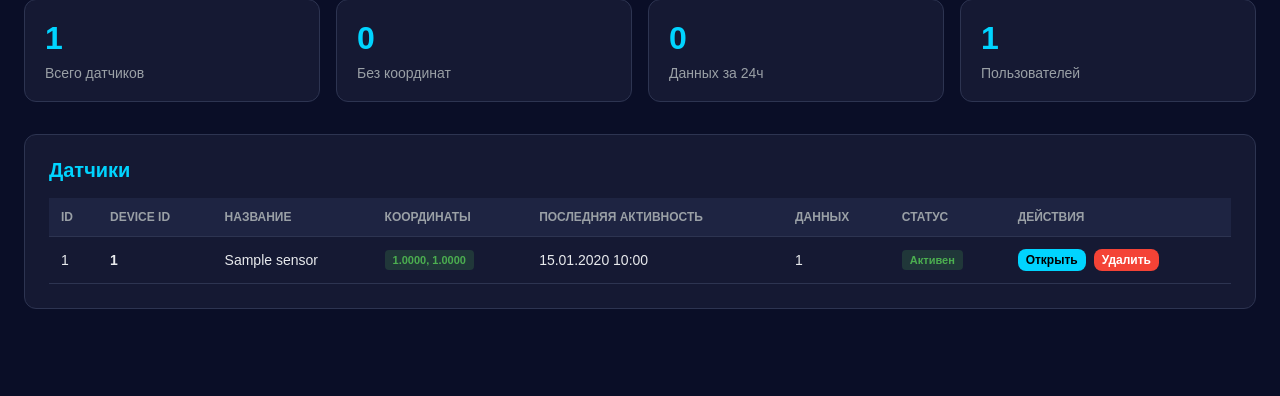
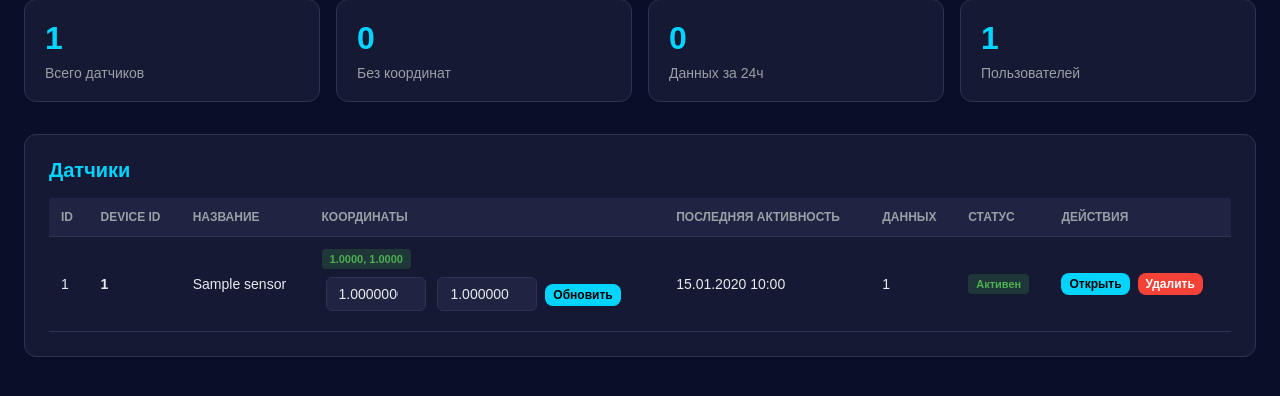
Before and after one commit to GCodekT/Distoring, a PHP site: page /admin.php in a window 1280 px wide. Shown: the part 148-544 px from the top of the page. Run offline with PHP 8.4, Linux system fonts and the light colour scheme; the visitor is signed in with stand-in values (Sample User, id 1); tables that the repository leaves empty hold one stand-in row (values such as "Sample post").

Commit message:
Add files via upload

```diff
--- a/main/admin.php
+++ b/main/admin.php
@@ -72,7 +72,7 @@ $db = Database::getInstance()->getConnection();
 // Обработка действий
 $message = '';
 
-// Установить координаты
+// Установить/обновить координаты
 if ($_SERVER['REQUEST_METHOD'] === 'POST' && isset($_POST['action'])) {
     if ($_POST['action'] === 'set_coords') {
         $sensorId = $_POST['sensor_id'];
@@ -82,13 +82,13 @@ if ($_SERVER['REQUEST_METHOD'] === 'POST' && isset($_POST['action'])) {
         $stmt = $db->prepare("UPDATE sensors SET latitude = ?, longitude = ?, is_precise_location = 1 WHERE id = ?");
         $stmt->execute([$lat, $lng, $sensorId]);
 
-        $message = "✓ Координаты установлены для датчика #$sensorId";
+        $message = "✓ Координаты обновлены для датчика #$sensorId";
     }
 
     // Установить координаты по умолчанию для всех
     if ($_POST['action'] === 'set_default_coords') {
-        $lat = $_POST['default_lat'] ?? 55.7558;
-        $lng = $_POST['default_lng'] ?? 37.6173;
+        $lat = $_POST['default_lat'] ?? 55.0144;
+        $lng = $_POST['default_lng'] ?? 82.9429;
 
         $stmt = $db->prepare("UPDATE sensors SET latitude = ?, longitude = ?, is_precise_location = 0 WHERE latitude IS NULL OR longitude IS NULL");
         $stmt->execute([$lat, $lng]);
@@ -233,6 +233,13 @@ $sensors = $db->query("
                                 <span class="badge badge-success">
                                     <?= number_format($sensor['latitude'], 4) ?>, <?= number_format($sensor['longitude'], 4) ?>
                                 </span>
+                                <form method="POST" class="form-inline" style="margin: 8px 0; display: block;">
+                                    <input type="hidden" name="action" value="set_coords">
+                                    <input type="hidden" name="sensor_id" value="<?= $sensor['id'] ?>">
+                                    <input type="number" step="0.0001" name="latitude" value="<?= $sensor['latitude'] ?>" placeholder="Широта" style="width: 100px; margin: 0 4px;">
+                                    <input type="number" step="0.0001" name="longitude" value="<?= $sensor['longitude'] ?>" placeholder="Долгота" style="width: 100px; margin: 0 4px;">
+                                    <button type="submit" class="btn" style="padding: 4px 8px; font-size: 12px;">Обновить</button>
+                                </form>
                             <?php else: ?>
                                 <form method="POST" class="form-inline" style="margin: 0;">
                                     <input type="hidden" name="action" value="set_coords">
```
